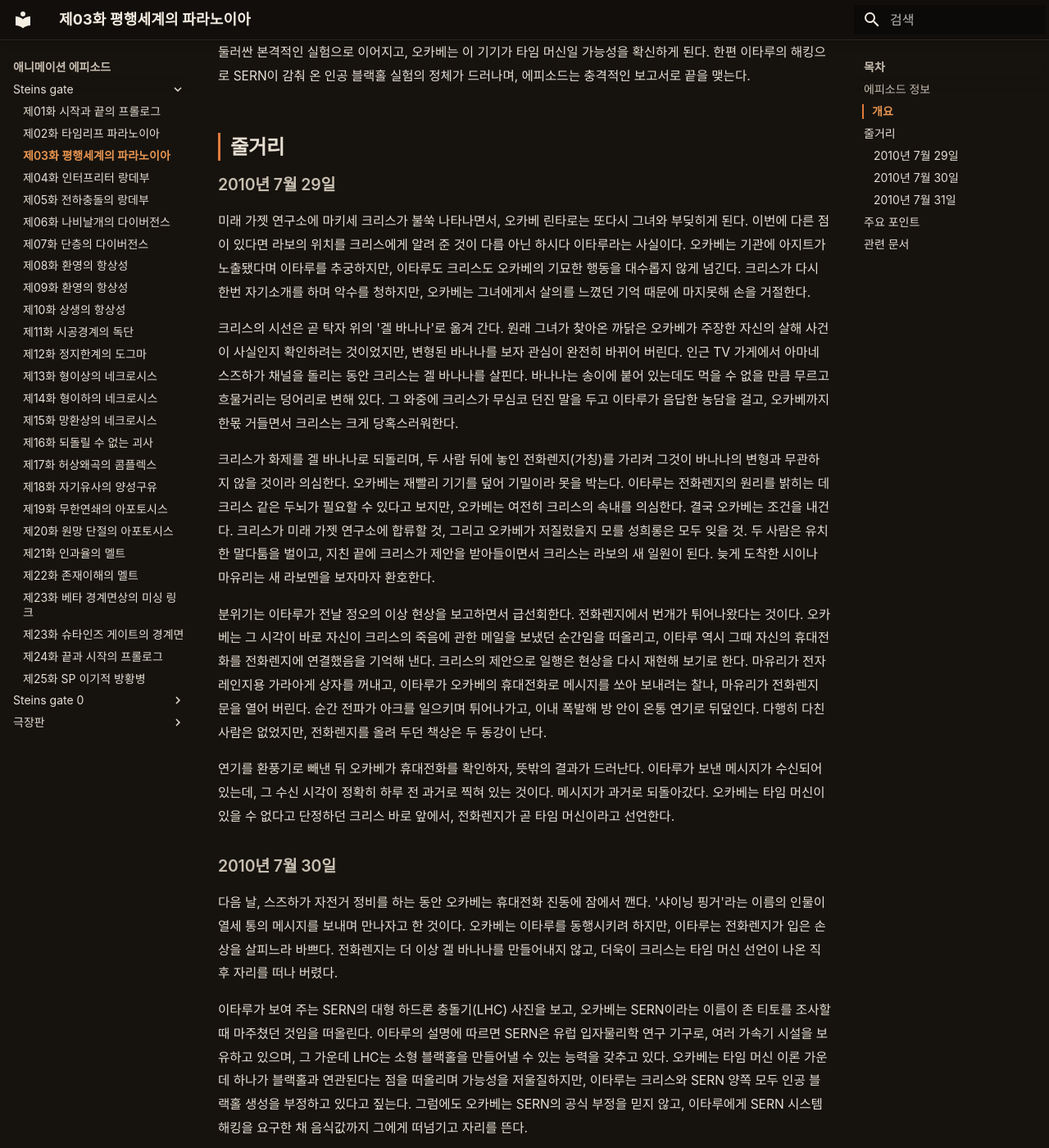
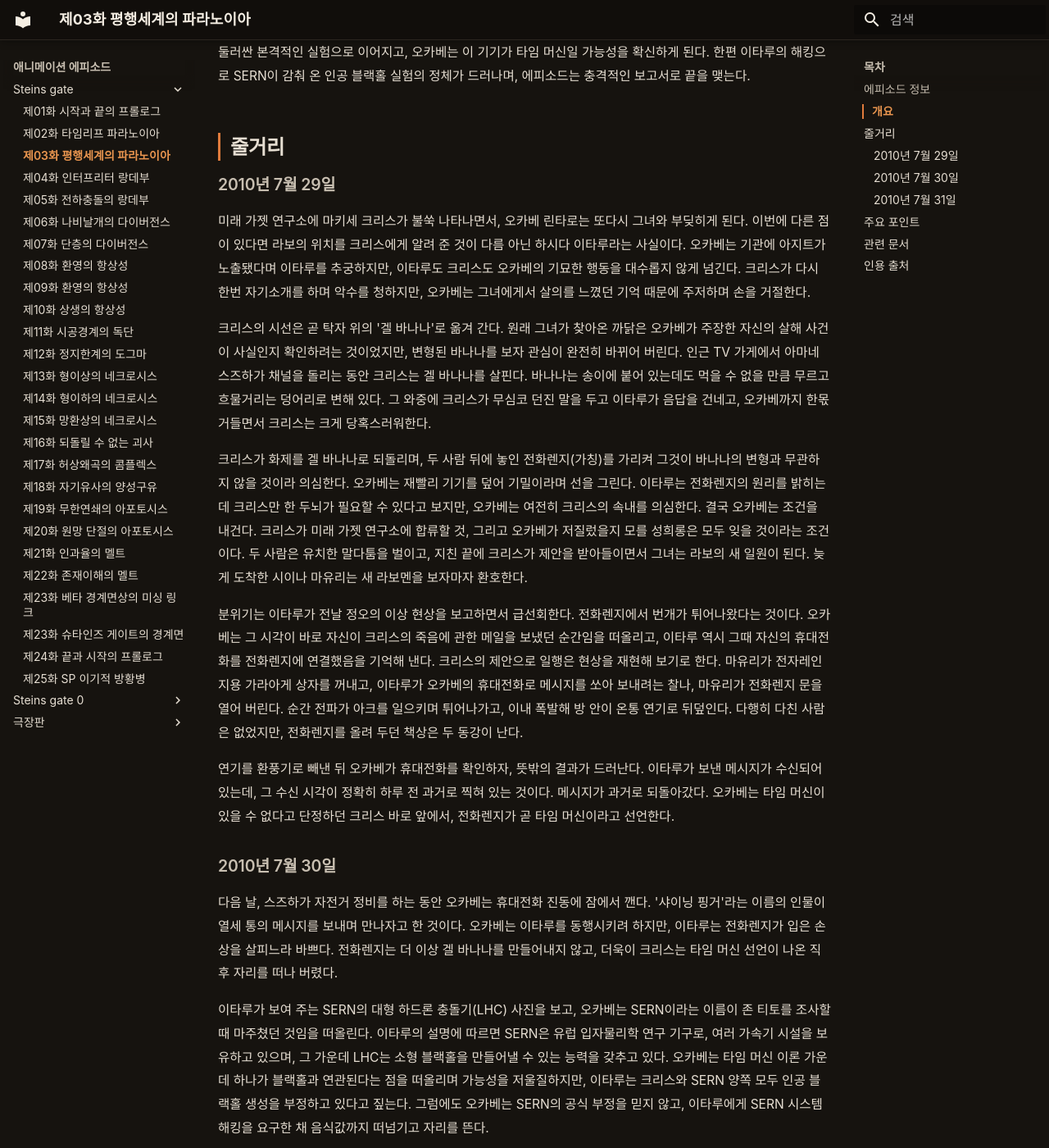
Before and after one commit to sgwiki/sgwiki.github.io, an MkDocs documentation site: the page built from wiki/애니메이션-에피소드/steins-gate/제03화-평행세계의-파라노이아.md, in a window 1280 px wide and 1400 px high, scrolled down 1198 px. Shown: the whole window at 82% size. Built offline with MkDocs 1.6.1 and Material for MkDocs 9.7.7, drawn with Linux system fonts in a browser that asks for light colours; some web fonts are replaced; some of the changed text lies outside the part shown.

Commit message:
chore(wiki): 제03화 정비 — 의미 중복·어색 관용구 교정·인용 출처 섹션 보충
Co-Authored-By: Claude Opus 4.6 <noreply@anthropic.com>

```diff
--- a/wiki/애니메이션-에피소드/steins-gate/제03화-평행세계의-파라노이아.md
+++ b/wiki/애니메이션-에피소드/steins-gate/제03화-평행세계의-파라노이아.md
@@ -34,13 +34,13 @@ description: "*Steins;Gate* 애니메이션 제3화 가이드. 마키세 크리
 
 ### 2010년 7월 29일
 
-미래 가젯 연구소에 마키세 크리스가 불쑥 나타나면서, 오카베 린타로는 또다시 그녀와 부딪히게 된다. 이번에 다른 점이 있다면 라보의 위치를 크리스에게 알려 준 것이 다름 아닌 하시다 이타루라는 사실이다. 오카베는 기관에 아지트가 노출됐다며 이타루를 추궁하지만, 이타루도 크리스도 오카베의 기묘한 행동을 대수롭지 않게 넘긴다. 크리스가 다시 한번 자기소개를 하며 악수를 청하지만, 오카베는 그녀에게서 살의를 느꼈던 기억 때문에 마지못해 손을 거절한다.
+미래 가젯 연구소에 마키세 크리스가 불쑥 나타나면서, 오카베 린타로는 또다시 그녀와 부딪히게 된다. 이번에 다른 점이 있다면 라보의 위치를 크리스에게 알려 준 것이 다름 아닌 하시다 이타루라는 사실이다. 오카베는 기관에 아지트가 노출됐다며 이타루를 추궁하지만, 이타루도 크리스도 오카베의 기묘한 행동을 대수롭지 않게 넘긴다. 크리스가 다시 한번 자기소개를 하며 악수를 청하지만, 오카베는 그녀에게서 살의를 느꼈던 기억 때문에 주저하며 손을 거절한다.
 
-크리스의 시선은 곧 탁자 위의 '겔 바나나'로 옮겨 간다. 원래 그녀가 찾아온 까닭은 오카베가 주장한 자신의 살해 사건이 사실인지 확인하려는 것이었지만, 변형된 바나나를 보자 관심이 완전히 바뀌어 버린다. 인근 TV 가게에서 아마네 스즈하가 채널을 돌리는 동안 크리스는 겔 바나나를 살핀다. 바나나는 송이에 붙어 있는데도 먹을 수 없을 만큼 무르고 흐물거리는 덩어리로 변해 있다. 그 와중에 크리스가 무심코 던진 말을 두고 이타루가 음답한 농담을 걸고, 오카베까지 한몫 거들면서 크리스는 크게 당혹스러워한다.
+크리스의 시선은 곧 탁자 위의 '겔 바나나'로 옮겨 간다. 원래 그녀가 찾아온 까닭은 오카베가 주장한 자신의 살해 사건이 사실인지 확인하려는 것이었지만, 변형된 바나나를 보자 관심이 완전히 바뀌어 버린다. 인근 TV 가게에서 아마네 스즈하가 채널을 돌리는 동안 크리스는 겔 바나나를 살핀다. 바나나는 송이에 붙어 있는데도 먹을 수 없을 만큼 무르고 흐물거리는 덩어리로 변해 있다. 그 와중에 크리스가 무심코 던진 말을 두고 이타루가 음답을 건네고, 오카베까지 한몫 거들면서 크리스는 크게 당혹스러워한다.
 
-크리스가 화제를 겔 바나나로 되돌리며, 두 사람 뒤에 놓인 전화렌지(가칭)를 가리켜 그것이 바나나의 변형과 무관하지 않을 것이라 의심한다. 오카베는 재빨리 기기를 덮어 기밀이라 못을 박는다. 이타루는 전화렌지의 원리를 밝히는 데 크리스 같은 두뇌가 필요할 수 있다고 보지만, 오카베는 여전히 크리스의 속내를 의심한다. 결국 오카베는 조건을 내건다. 크리스가 미래 가젯 연구소에 합류할 것, 그리고 오카베가 저질렀을지 모를 성희롱은 모두 잊을 것. 두 사람은 유치한 말다툼을 벌이고, 지친 끝에 크리스가 제안을 받아들이면서 크리스는 라보의 새 일원이 된다. 늦게 도착한 시이나 마유리는 새 라보멘을 보자마자 환호한다.
+크리스가 화제를 겔 바나나로 되돌리며, 두 사람 뒤에 놓인 전화렌지(가칭)를 가리켜 그것이 바나나의 변형과 무관하지 않을 것이라 의심한다. 오카베는 재빨리 기기를 덮어 기밀이라며 선을 그린다. 이타루는 전화렌지의 원리를 밝히는 데 크리스만 한 두뇌가 필요할 수 있다고 보지만, 오카베는 여전히 크리스의 속내를 의심한다. 결국 오카베는 조건을 내건다. 크리스가 미래 가젯 연구소에 합류할 것, 그리고 오카베가 저질렀을지 모를 성희롱은 모두 잊을 것이라는 조건이다. 두 사람은 유치한 말다툼을 벌이고, 지친 끝에 크리스가 제안을 받아들이면서 그녀는 라보의 새 일원이 된다. 늦게 도착한 시이나 마유리는 새 라보멘을 보자마자 환호한다.
 
-분위기는 이타루가 전날 정오의 이상 현상을 보고하면서 급선회한다. 전화렌지에서 번개가 튀어나왔다는 것이다. 오카베는 그 시각이 바로 자신이 크리스의 죽음에 관한 메일을 보냈던 순간임을 떠올리고, 이타루 역시 그때 자신의 휴대전화를 전화렌지에 연결했음을 기억해 낸다. 크리스의 제안으로 일행은 현상을 다시 재현해 보기로 한다. 마유리가 전자레인지용 가라아게 상자를 꺼내고, 이타루가 오카베의 휴대전화로 메시지를 쏘아 보내려는 찰나, 마유리가 전화렌지 문을 열어 버린다. 순간 전파가 아크를 일으키며 튀어나가고, 이내 폭발해 방 안이 온통 연기로 뒤덮인다. 다행히 다친 사람은 없었지만, 전화렌지를 올려 두던 책상은 두 동강이 난다.
+분위기는 이타루가 전날 정오의 이상 현상을 보고하면서 급선회한다. 전화렌지에서 번개가 튀어나왔다는 것이다. 오카베는 그 시각이 바로 자신이 크리스의 죽음에 관한 메일을 보냈던 순간임을 떠올리고, 이타루 역시 그때 자신의 휴대전화를 전화렌지에 연결했음을 기억해 낸다. 크리스의 제안으로 일행은 현상을 재현해 보기로 한다. 마유리가 전자레인지용 가라아게 상자를 꺼내고, 이타루가 오카베의 휴대전화로 메시지를 쏘아 보내려는 찰나, 마유리가 전화렌지 문을 열어 버린다. 순간 전파가 아크를 일으키며 튀어나가고, 이내 폭발해 방 안이 온통 연기로 뒤덮인다. 다행히 다친 사람은 없었지만, 전화렌지를 올려 두던 책상은 두 동강이 난다.
 
 연기를 환풍기로 빼낸 뒤 오카베가 휴대전화를 확인하자, 뜻밖의 결과가 드러난다. 이타루가 보낸 메시지가 수신되어 있는데, 그 수신 시각이 정확히 하루 전 과거로 찍혀 있는 것이다. 메시지가 과거로 되돌아갔다. 오카베는 타임 머신이 있을 수 없다고 단정하던 크리스 바로 앞에서, 전화렌지가 곧 타임 머신이라고 선언한다.
 
@@ -48,7 +48,7 @@ description: "*Steins;Gate* 애니메이션 제3화 가이드. 마키세 크리
 
 다음 날, 스즈하가 자전거 정비를 하는 동안 오카베는 휴대전화 진동에 잠에서 깬다. '샤이닝 핑거'라는 이름의 인물이 열세 통의 메시지를 보내며 만나자고 한 것이다. 오카베는 이타루를 동행시키려 하지만, 이타루는 전화렌지가 입은 손상을 살피느라 바쁘다. 전화렌지는 더 이상 겔 바나나를 만들어내지 않고, 더욱이 크리스는 타임 머신 선언이 나온 직후 자리를 떠나 버렸다.
 
-이타루가 보여 주는 SERN의 대형 하드론 충돌기(LHC) 사진을 보고, 오카베는 SERN이라는 이름이 존 티토를 조사할 때 마주쳤던 것임을 떠올린다. 이타루의 설명에 따르면 SERN은 유럽 입자물리학 연구 기구로, 여러 가속기 시설을 보유하고 있으며, 그 가운데 LHC는 소형 블랙홀을 만들어낼 수 있는 능력을 갖추고 있다. 오카베는 타임 머신 이론 가운데 하나가 블랙홀과 연관된다는 점을 떠올리며 가능성을 저울질하지만, 이타루는 크리스와 SERN 양쪽 모두 인공 블랙홀 생성을 부정하고 있다고 짚는다. 그럼에도 오카베는 SERN의 공식 부정을 믿지 않고, 이타루에게 SERN 시스템 해킹을 요구한 채 음식값까지 그에게 떠넘기고 자리를 뜬다.
+이타루가 보여 주는 SERN의 대형 하드론 충돌기(LHC) 사진을 보고, 오카베는 SERN이라는 이름이 존 티토를 조사할 때 마주쳤던 것임을 떠올린다. 이타루의 설명에 따르면 SERN은 유럽 입자물리학 연구 기구로, 여러 가속기 시설을 보유하고 있으며, 그 가운데 LHC는 소형 블랙홀을 만들어낼 수 있는 능력을 갖추고 있다. 오카베는 타임 머신 이론 가운데 하나가 블랙홀과 연관된다는 점을 떠올리며 가능성을 저울질하지만, 이타루는 크리스와 SERN 양쪽 모두 인공 블랙홀 생성을 부정하고 있다고 짚는다. 그럼에도 오카베는 SERN의 공식 부정을 믿지 않고, 이타루에게 SERN 시스템 해킹을 요구한 채 음식값까지 떠넘기고 자리를 뜬다.
 
 라보로 돌아온 오카베는 자전거 정비를 마치지 않은 스즈하와 마주친다. 놀랍게도 스즈하는 심심해서 엿들은 탓에 라보에 관한 이야기를 알고 있었고, 인터넷에서 찾은 IBN 5100에 관한 정보도 쥐고 있었다. 이에 오카베는 다시 @채널을 뒤져 존 티토를 조사한다. 존 티토는 한 사람의 특정 세계선이 다른 사람의 세계선에 의해 바뀌면 전자가 존재 자체를 소멸할 수 있다는 이론을 펼치고, 자신이 경고한 디스토피아 형성에 SERN이 관여했다는 정황을 함께 덧붙인다. 또한 자신은 2000년에 가 본 적이 없으며, 사람들이 아는 존 티토는 다른 시간선의 인물일 수 있다고 말하고, 미래를 바꾸는 자신의 임무를 돕기 위해 IBN 5100의 행방을 추적해 달라고 모두에게 부탁한다.
 
@@ -85,3 +85,5 @@ description: "*Steins;Gate* 애니메이션 제3화 가이드. 마키세 크리
 - [IBN 5100](../../lore/IBN-5100.md)
 - [존 티토와 존 타이타](../../lore/존-티토와-존-타이타.md)
 - [@채널](../../setting/@채널.md)
+
+## 인용 출처
```
Also changed, not shown: other parts of wiki/애니메이션-에피소드/steins-gate/제03화-평행세계의-파라노이아.md (+1 -1 lines).
